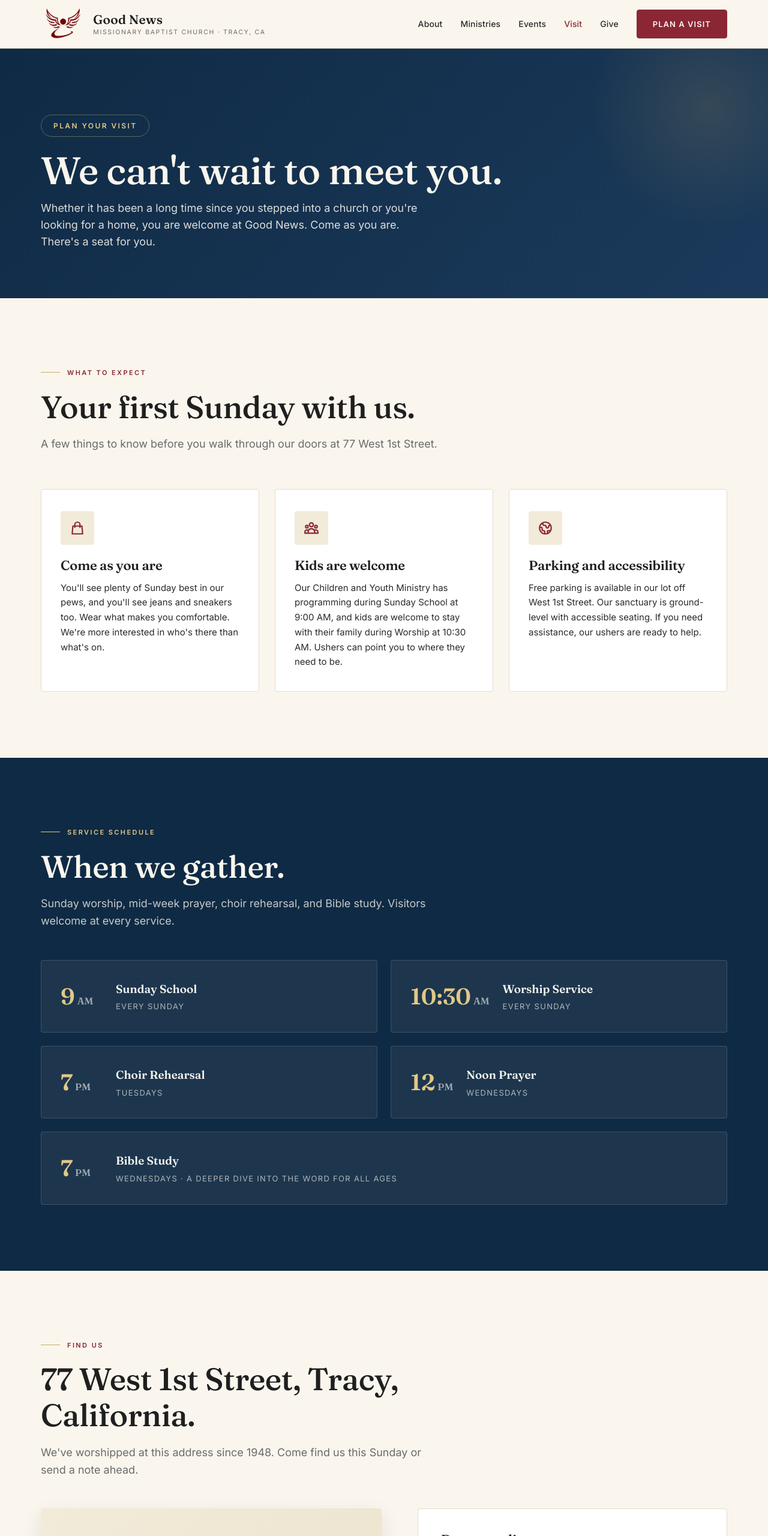
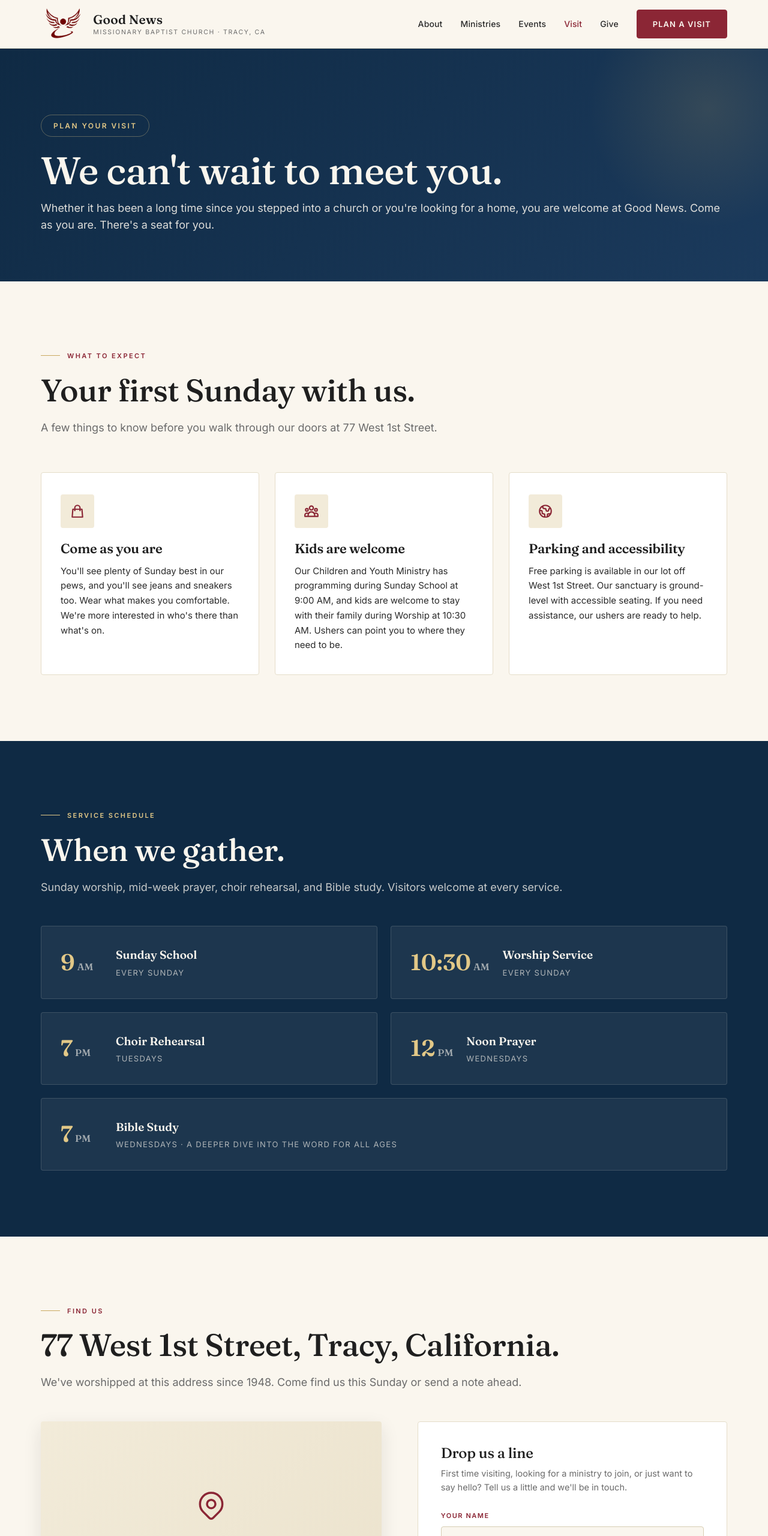
Before and after one commit to mcmo8/goodnewsmbc, a plain HTML site: page visit.html in a window 1280 px wide. Shown: the top 2560 px of the page at 60% size. Drawn offline with Linux system fonts and the light colour scheme.

Commit message:
Full-width section subheadlines

```diff
--- a/styles.css
+++ b/styles.css
@@ -236,7 +236,7 @@ a { color: inherit; text-decoration: none; transition: color 0.2s, opacity 0.2s;
   font-size: clamp(40px, 5.5vw, 64px);
   color: var(--cream); margin-bottom: 16px; line-height: 1.05;
 }
-.page-hero p { font-size: 18px; opacity: 0.88; max-width: 640px; line-height: 1.55; }
+.page-hero p { font-size: 18px; opacity: 0.88; line-height: 1.55; }
 
 /* ==========================================================================
    SECTIONS
@@ -256,7 +256,7 @@ section.block.tight { padding: 70px 0; }
   width: 32px; height: 1px; background: var(--gold);
 }
 .section-title { font-size: clamp(34px, 4.2vw, 52px); color: var(--ink); margin-bottom: 18px; }
-.section-lead { font-size: 18px; color: var(--muted); max-width: 680px; line-height: 1.6; }
+.section-lead { font-size: 18px; color: var(--muted); line-height: 1.6; }
 
 /* Two-column section */
 .two-col { display: grid; grid-template-columns: 1.05fr 1fr; gap: 80px; align-items: center; }
--- a/visit.html
+++ b/visit.html
@@ -157,7 +157,7 @@
   <!-- WHAT TO EXPECT -->
   <section class="block">
     <div class="container">
-      <div style="max-width: 720px;">
+      <div>
         <span class="eyebrow">What to Expect</span>
         <h2 class="section-title">Your first Sunday with us.</h2>
         <p class="section-lead">A few things to know before you walk through our doors at 77 West 1st Street.</p>
@@ -195,7 +195,7 @@
   <!-- SCHEDULE -->
   <section class="schedule-block">
     <div class="container">
-      <div style="max-width: 720px;">
+      <div>
         <span class="eyebrow">Service Schedule</span>
         <h2 class="section-title">When we gather.</h2>
         <p class="section-lead">Sunday worship, mid-week prayer, choir rehearsal, and Bible study. Visitors welcome at every service.</p>
@@ -249,7 +249,7 @@
   <!-- MAP + CONTACT FORM -->
   <section class="map-block">
     <div class="container">
-      <div style="max-width: 720px;">
+      <div>
         <span class="eyebrow">Find Us</span>
         <h2 class="section-title">77 West 1st Street, Tracy, California.</h2>
         <p class="section-lead">We've worshipped at this address since 1948. Come find us this Sunday or send a note ahead.</p>
```
Also changed, not shown: about.html (+1 -1 lines), give.html (+2 -2 lines), index.html (+4 -4 lines).
